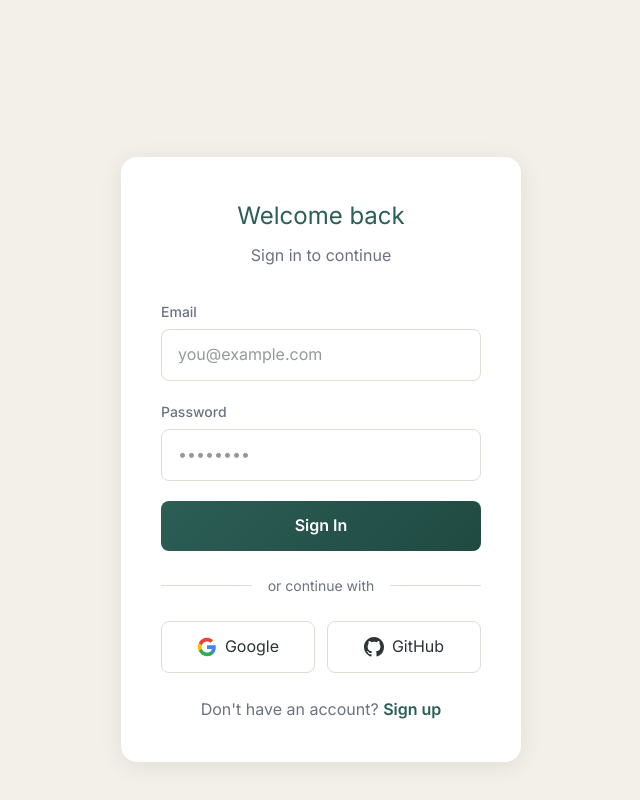
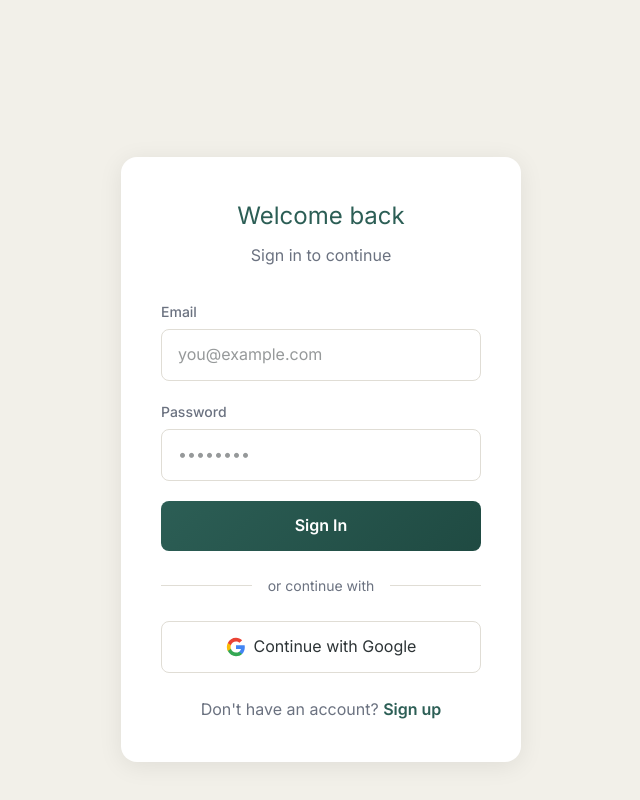
Before and after one commit to r139-8r/jurisguard, a Next.js app: page / in a window 1280 px wide. Shown: the part 415-1215 px from the top of the page, without its empty margins (319-959 px from the left). Built offline with nearby package versions, Linux system fonts and the light colour scheme; no server answers.

Commit message:
Remove GitHub OAuth, keep only Google

```diff
--- a/src/components/AuthForm.tsx
+++ b/src/components/AuthForm.tsx
@@ -108,17 +108,7 @@
                             <path fill="#FBBC05" d="M5.84 14.09c-.22-.66-.35-1.36-.35-2.09s.13-1.43.35-2.09V7.07H2.18C1.43 8.55 1 10.22 1 12s.43 3.45 1.18 4.93l2.85-2.22.81-.62z" />
                             <path fill="#EA4335" d="M12 5.38c1.62 0 3.06.56 4.21 1.64l3.15-3.15C17.45 2.09 14.97 1 12 1 7.7 1 3.99 3.47 2.18 7.07l3.66 2.84c.87-2.6 3.3-4.53 6.16-4.53z" />
                         </svg>
-                        Google
-                    </button>
-                    <button
-                        type="button"
-                        onClick={() => handleOAuthLogin('github')}
-                        className="btn-oauth"
-                    >
-                        <svg viewBox="0 0 24 24" width="20" height="20" fill="currentColor">
-                            <path d="M12 0C5.37 0 0 5.37 0 12c0 5.31 3.435 9.795 8.205 11.385.6.105.825-.255.825-.57 0-.285-.015-1.23-.015-2.235-3.015.555-3.795-.735-4.035-1.41-.135-.345-.72-1.41-1.23-1.695-.42-.225-1.02-.78-.015-.795.945-.015 1.62.87 1.845 1.23 1.08 1.815 2.805 1.305 3.495.99.105-.78.42-1.305.765-1.605-2.67-.3-5.46-1.335-5.46-5.925 0-1.305.465-2.385 1.23-3.225-.12-.3-.54-1.53.12-3.18 0 0 1.005-.315 3.3 1.23.96-.27 1.98-.405 3-.405s2.04.135 3 .405c2.295-1.56 3.3-1.23 3.3-1.23.66 1.65.24 2.88.12 3.18.765.84 1.23 1.905 1.23 3.225 0 4.605-2.805 5.625-5.475 5.925.435.375.81 1.095.81 2.22 0 1.605-.015 2.895-.015 3.3 0 .315.225.69.825.57A12.02 12.02 0 0024 12c0-6.63-5.37-12-12-12z" />
-                        </svg>
-                        GitHub
+                        Continue with Google
                     </button>
                 </div>
 
```
